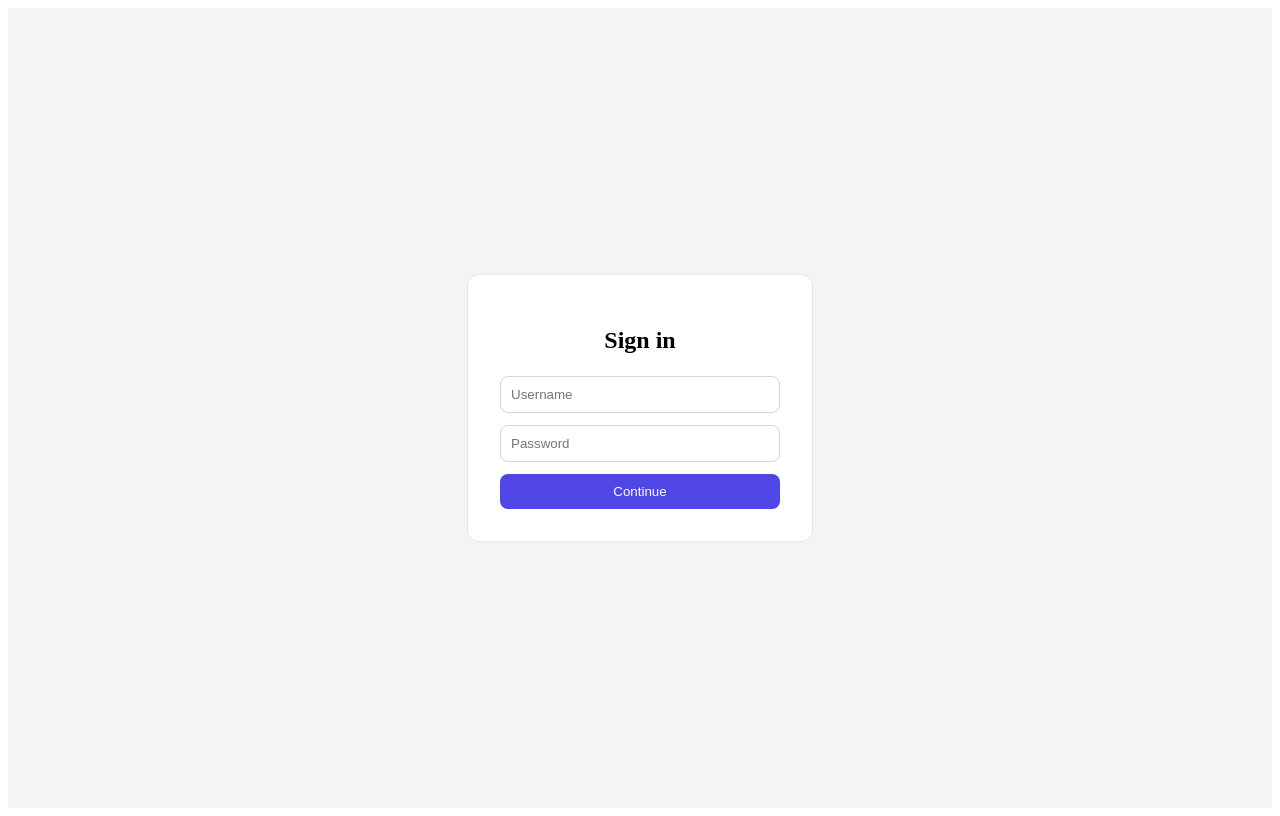
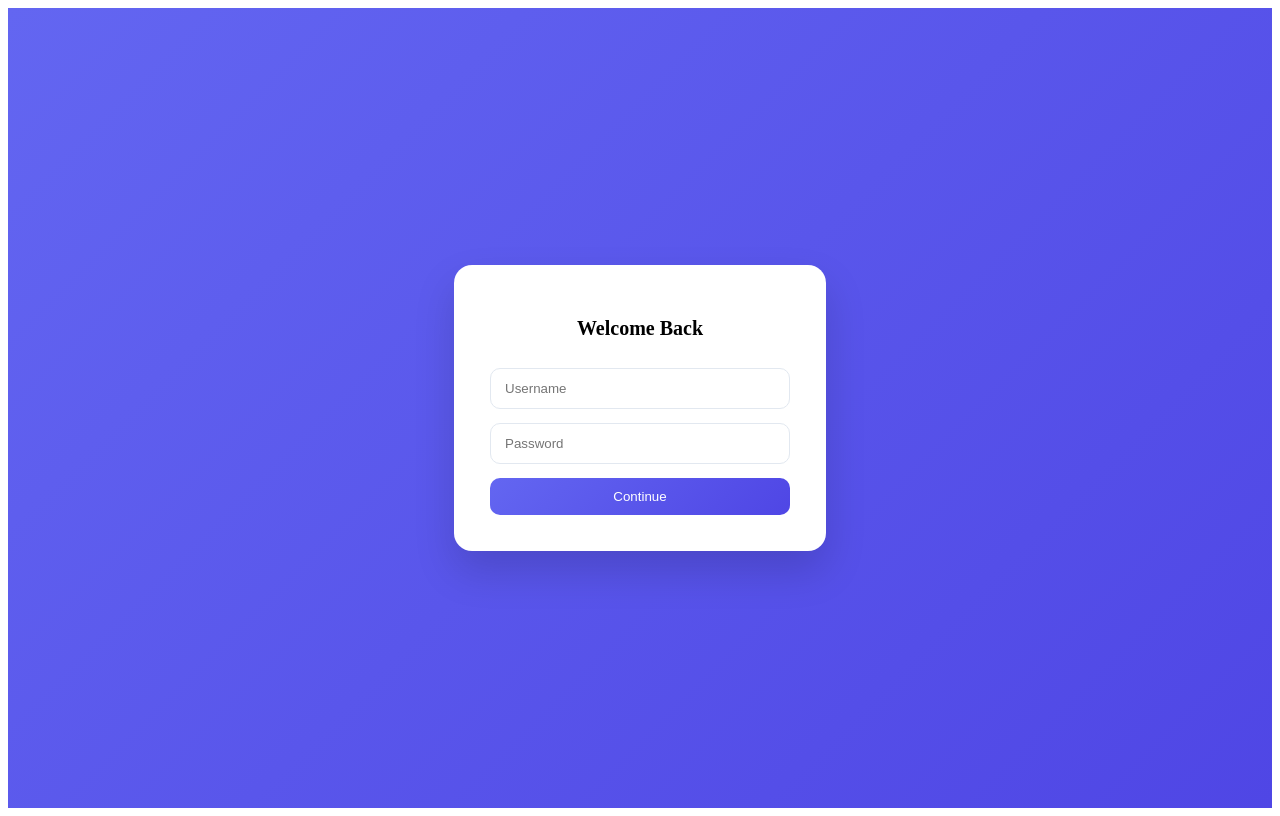
Before and after one commit to divakarhankare9850-ai/MBAnotes, a React (Create React App) app: page / in a window 1280 px wide. Built offline with nearby package versions, Linux system fonts and the light colour scheme.

Commit message:
Update App.js

```diff
--- a/src/App.js
+++ b/src/App.js
@@ -23,7 +23,7 @@ const firebaseConfig = {
   projectId: "notesmba-5379c",
   storageBucket: "notesmba-5379c.appspot.com",
   messagingSenderId: "969677120738",
-  appId: "1:969677120738:web:617750a5c8e1bdd6722abb"
+  appId: "1:969677120738:web:617750a5c8e1bdd6722abb",
 };
 
 const app = initializeApp(firebaseConfig);
@@ -143,10 +143,14 @@ export default function App() {
     <div style={styles.app}>
       <header style={styles.header}>
         <div style={styles.headerContent}>
-          <h3 style={styles.logo}>Notes</h3>
+          <h3 style={styles.logo}>📚 Notes Portal</h3>
           <div style={styles.userSection}>
-            <span style={styles.userText}>{user} ({role})</span>
-            <button onClick={logout} style={styles.secondaryBtn}>Logout</button>
+            <span style={styles.userText}>
+              {user} ({role})
+            </span>
+            <button onClick={logout} style={styles.secondaryBtn}>
+              Logout
+            </button>
           </div>
         </div>
       </header>
@@ -162,6 +166,12 @@ export default function App() {
                   setSelectedSubject(sub);
                   fetchNotes(sub.id);
                 }}
+                onMouseEnter={(e) =>
+                  (e.currentTarget.style.transform = "translateY(-6px)")
+                }
+                onMouseLeave={(e) =>
+                  (e.currentTarget.style.transform = "translateY(0px)")
+                }
               >
                 <div style={styles.cardIcon}>{sub.icon}</div>
                 <div style={styles.cardText}>{sub.name}</div>
@@ -170,7 +180,10 @@ export default function App() {
           </div>
         ) : (
           <div style={styles.content}>
-            <button style={styles.backBtn} onClick={() => setSelectedSubject(null)}>
+            <button
+              style={styles.backBtn}
+              onClick={() => setSelectedSubject(null)}
+            >
               ← Back
             </button>
 
@@ -241,9 +254,18 @@ function Login({ onLogin }) {
   return (
     <div style={styles.login}>
       <div style={styles.loginCard}>
-        <h2 style={styles.loginTitle}>Sign in</h2>
-        <input style={styles.input} placeholder="Username" onChange={(e) => setU(e.target.value)} />
-        <input style={styles.input} type="password" placeholder="Password" onChange={(e) => setP(e.target.value)} />
+        <h2 style={styles.loginTitle}>Welcome Back</h2>
+        <input
+          style={styles.input}
+          placeholder="Username"
+          onChange={(e) => setU(e.target.value)}
+        />
+        <input
+          style={styles.input}
+          type="password"
+          placeholder="Password"
+          onChange={(e) => setP(e.target.value)}
+        />
         <button style={styles.primaryBtn} onClick={() => onLogin(u, p)}>
           Continue
         </button>
@@ -256,123 +278,131 @@ function Login({ onLogin }) {
 const styles = {
   app: {
     minHeight: "100vh",
-    background: "#f9fafb",
+    background: "linear-gradient(180deg,#f8fafc,#eef2ff)",
     fontFamily: "Inter, system-ui, sans-serif",
   },
 
   header: {
-    background: "#ffffff",
+    position: "sticky",
+    top: 0,
+    backdropFilter: "blur(10px)",
+    background: "rgba(255,255,255,0.7)",
     borderBottom: "1px solid #e5e7eb",
   },
 
   headerContent: {
-    maxWidth: 1100,
+    maxWidth: 1200,
     margin: "0 auto",
-    padding: "16px 24px",
+    padding: "18px 28px",
     display: "flex",
     justifyContent: "space-between",
   },
 
   logo: {
-    fontWeight: 600,
+    fontWeight: 700,
+    fontSize: 20,
   },
 
   userSection: {
     display: "flex",
-    gap: 12,
+    gap: 14,
     alignItems: "center",
   },
 
   userText: {
-    color: "#6b7280",
+    color: "#475569",
     fontSize: 14,
   },
 
   main: {
-    maxWidth: 1100,
+    maxWidth: 1200,
     margin: "0 auto",
-    padding: 32,
+    padding: "40px 28px",
   },
 
   grid: {
     display: "grid",
-    gridTemplateColumns: "repeat(auto-fit,minmax(240px,1fr))",
-    gap: 20,
+    gridTemplateColumns: "repeat(auto-fit,minmax(260px,1fr))",
+    gap: 24,
   },
 
   card: {
     background: "#ffffff",
-    padding: 24,
-    borderRadius: 12,
+    padding: 26,
+    borderRadius: 16,
     border: "1px solid #e5e7eb",
     cursor: "pointer",
-    transition: "all 0.2s ease",
+    transition: "all 0.25s ease",
+    boxShadow: "0 4px 12px rgba(0,0,0,0.04)",
   },
 
   cardIcon: {
-    fontSize: 28,
-    marginBottom: 10,
+    fontSize: 30,
+    marginBottom: 12,
   },
 
   cardText: {
-    fontWeight: 500,
+    fontWeight: 600,
+    fontSize: 15,
+    color: "#0f172a",
   },
 
   content: {
-    maxWidth: 700,
+    maxWidth: 760,
     margin: "0 auto",
   },
 
   heading: {
-    marginBottom: 20,
+    marginBottom: 24,
+    fontSize: 22,
+    fontWeight: 600,
   },
 
   upload: {
     display: "flex",
-    gap: 10,
-    marginBottom: 20,
+    gap: 12,
+    marginBottom: 24,
   },
 
   input: {
-    padding: 10,
-    borderRadius: 8,
-    border: "1px solid #d1d5db",
-    outline: "none",
+    padding: "12px 14px",
+    borderRadius: 10,
+    border: "1px solid #e2e8f0",
   },
 
   primaryBtn: {
-    background: "#4f46e5",
+    background: "linear-gradient(135deg,#6366f1,#4f46e5)",
     color: "white",
-    padding: "10px 16px",
-    borderRadius: 8,
+    padding: "11px 18px",
+    borderRadius: 10,
     border: "none",
     cursor: "pointer",
   },
 
   secondaryBtn: {
-    background: "#f3f4f6",
-    padding: "8px 12px",
-    borderRadius: 6,
-    border: "none",
+    background: "#f1f5f9",
+    padding: "8px 14px",
+    borderRadius: 8,
+    border: "1px solid #e2e8f0",
   },
 
   dangerBtn: {
     background: "#ef4444",
     color: "white",
-    padding: "6px 10px",
-    borderRadius: 6,
+    padding: "6px 12px",
+    borderRadius: 8,
     border: "none",
   },
 
   notes: {
     display: "grid",
-    gap: 12,
+    gap: 14,
   },
 
   note: {
-    background: "#fff",
-    padding: 16,
-    borderRadius: 10,
+    background: "#ffffff",
+    padding: 18,
+    borderRadius: 14,
     border: "1px solid #e5e7eb",
     display: "flex",
     justifyContent: "space-between",
@@ -384,22 +414,27 @@ const styles = {
 
   meta: {
     fontSize: 12,
-    color: "#6b7280",
+    color: "#64748b",
   },
 
   actions: {
     display: "flex",
-    gap: 10,
+    gap: 12,
     alignItems: "center",
   },
 
   link: {
     color: "#4f46e5",
     fontWeight: 500,
+    textDecoration: "none",
   },
 
   backBtn: {
-    marginBottom: 10,
+    marginBottom: 16,
+    background: "transparent",
+    border: "none",
+    color: "#4f46e5",
+    cursor: "pointer",
   },
 
   login: {
@@ -407,22 +442,24 @@ const styles = {
     display: "flex",
     justifyContent: "center",
     alignItems: "center",
-    background: "#f3f4f6",
+    background: "linear-gradient(135deg,#6366f1,#4f46e5)",
   },
 
   loginCard: {
-    background: "#fff",
-    padding: 32,
-    borderRadius: 12,
-    border: "1px solid #e5e7eb",
+    background: "#ffffff",
+    padding: 36,
+    borderRadius: 18,
     display: "flex",
     flexDirection: "column",
-    gap: 12,
-    width: 280,
+    gap: 14,
+    width: 300,
+    boxShadow: "0 20px 40px rgba(0,0,0,0.15)",
   },
 
   loginTitle: {
-    marginBottom: 10,
+    marginBottom: 14,
     textAlign: "center",
+    fontWeight: 600,
+    fontSize: 20,
   },
 };
```
